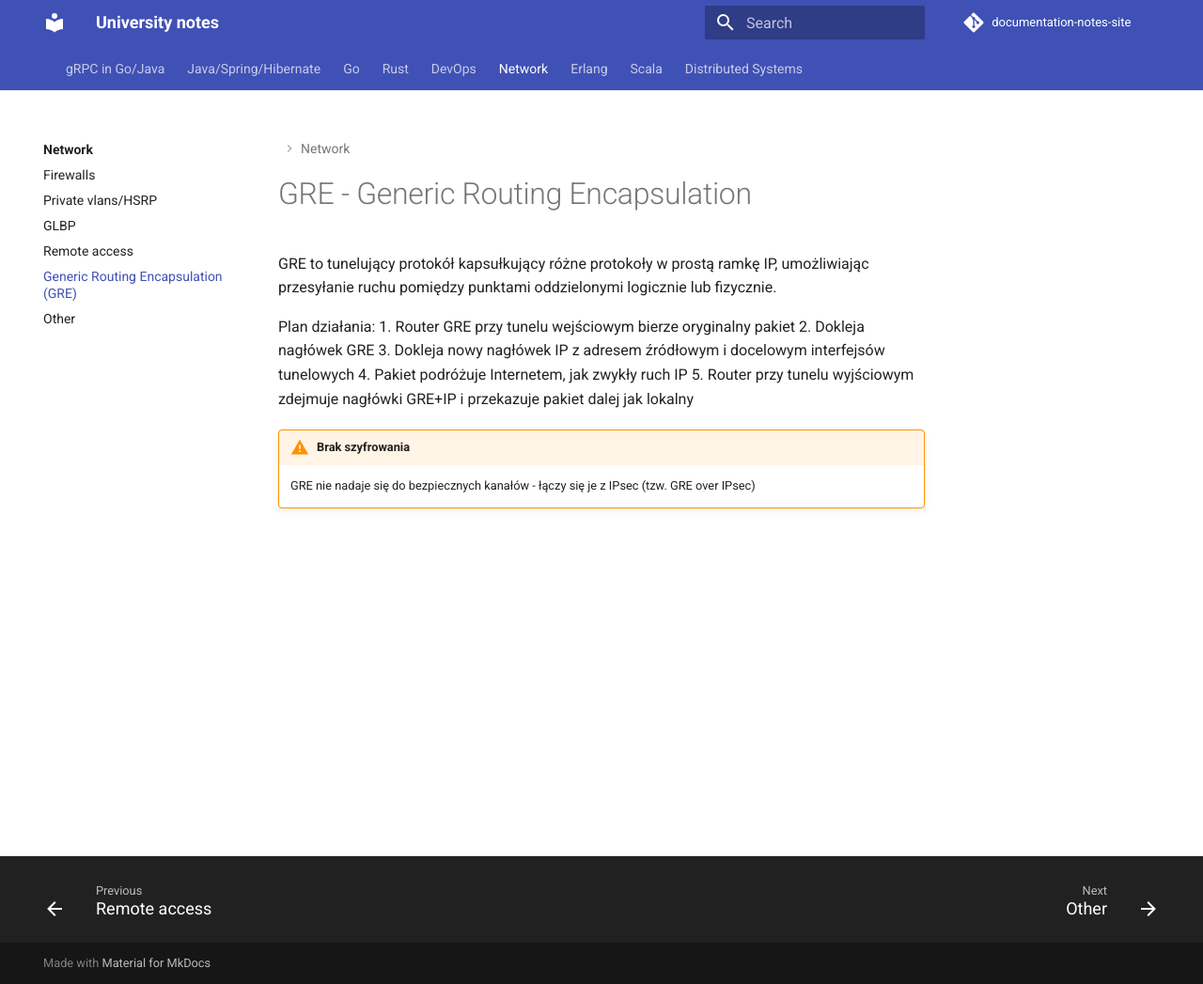
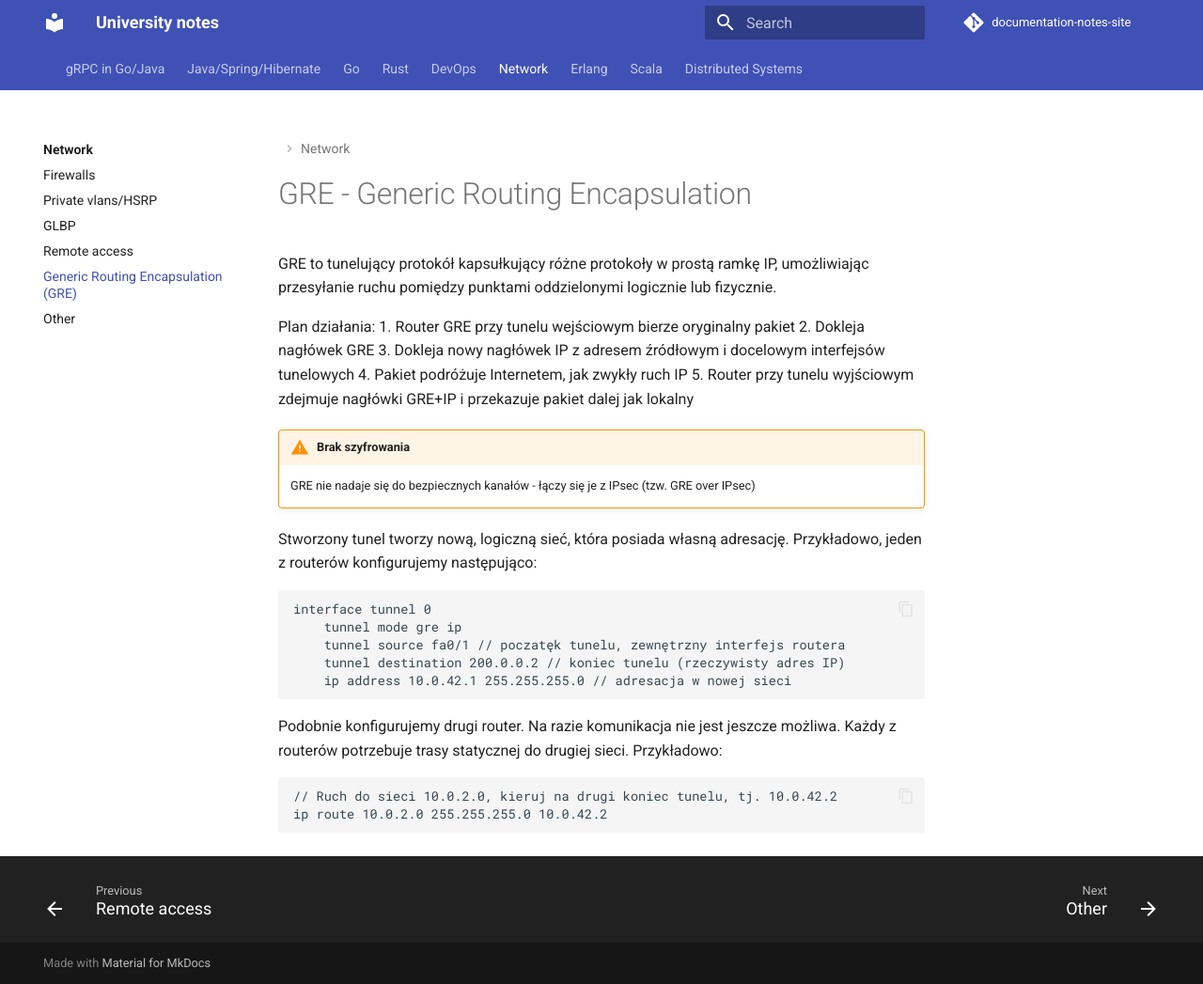
Before and after one commit to pawlowiczf/notes, an MkDocs documentation site: the page built from docs/network/vpn/notes1.md, in a window 1280 px wide and 1047 px high. Shown: the whole window at 94% size. Built offline with MkDocs 1.6.1 and Material for MkDocs 9.7.7, drawn with Linux system fonts in a browser that asks for light colours; comment, search, counter and statistics services are not loaded.

Commit message:
add network, devops files

````diff
--- a/docs/network/vpn/notes1.md
+++ b/docs/network/vpn/notes1.md
@@ -12,3 +12,20 @@ Plan działania:
 !!! note warning "Brak szyfrowania"
 
     GRE nie nadaje się do bezpiecznych kanałów - łączy się je z IPsec (tzw. GRE over IPsec)
+
+Stworzony tunel tworzy nową, logiczną sieć, która posiada własną adresację. Przykładowo, jeden z routerów konfigurujemy następująco:
+
+```cisco
+interface tunnel 0
+    tunnel mode gre ip
+    tunnel source fa0/1 // poczatęk tunelu, zewnętrzny interfejs routera
+    tunnel destination 200.0.0.2 // koniec tunelu (rzeczywisty adres IP)
+    ip address 10.0.42.1 255.255.255.0 // adresacja w nowej sieci
+```
+
+Podobnie konfigurujemy drugi router. Na razie komunikacja nie jest jeszcze możliwa. Każdy z routerów potrzebuje trasy statycznej do drugiej sieci. Przykładowo:
+
+```cisco
+// Ruch do sieci 10.0.2.0, kieruj na drugi koniec tunelu, tj. 10.0.42.2
+ip route 10.0.2.0 255.255.255.0 10.0.42.2
+```
````
